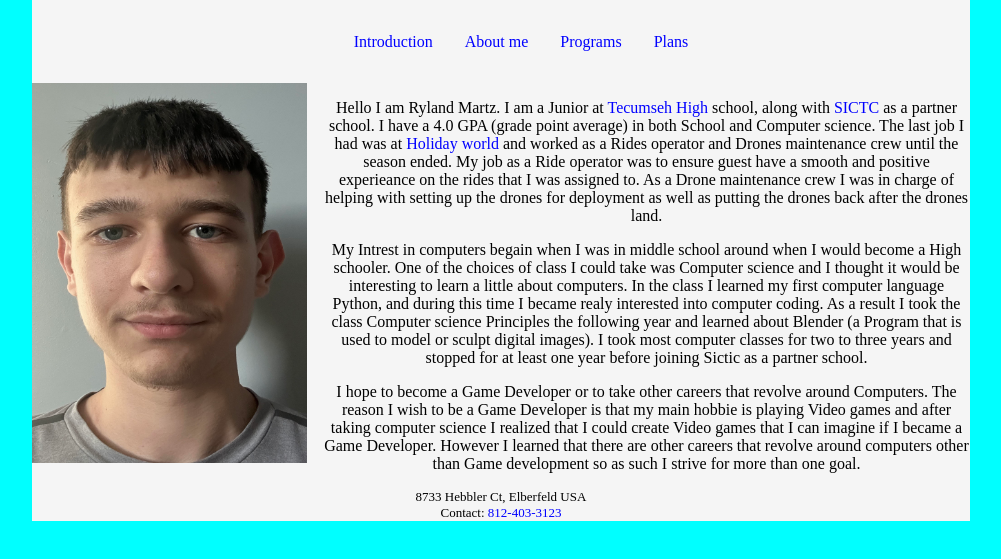
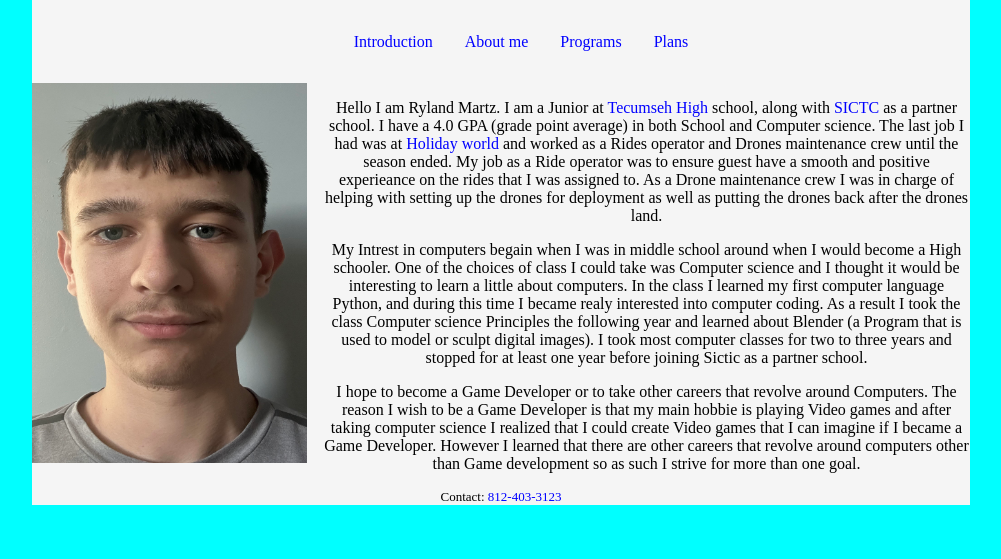
Before and after one commit to Ryland18/Portfolio, a plain HTML site: page index.html in a window 1280 px wide. Shown: the part 79-638 px from the top of the page, without its empty margins (139-1140 px from the left). Drawn offline with Linux system fonts and the light colour scheme.

Commit message:
nolocation

```diff
--- a/index.html
+++ b/index.html
@@ -27,8 +27,6 @@
     </body>
     <footer>
         <p>
-
-            8733 Hebbler Ct, Elberfeld USA<br>
             Contact: <a href="tel: 812-403-3123" id = "mobile">812-403-3123</a>
         </p>
     </footer>
```
